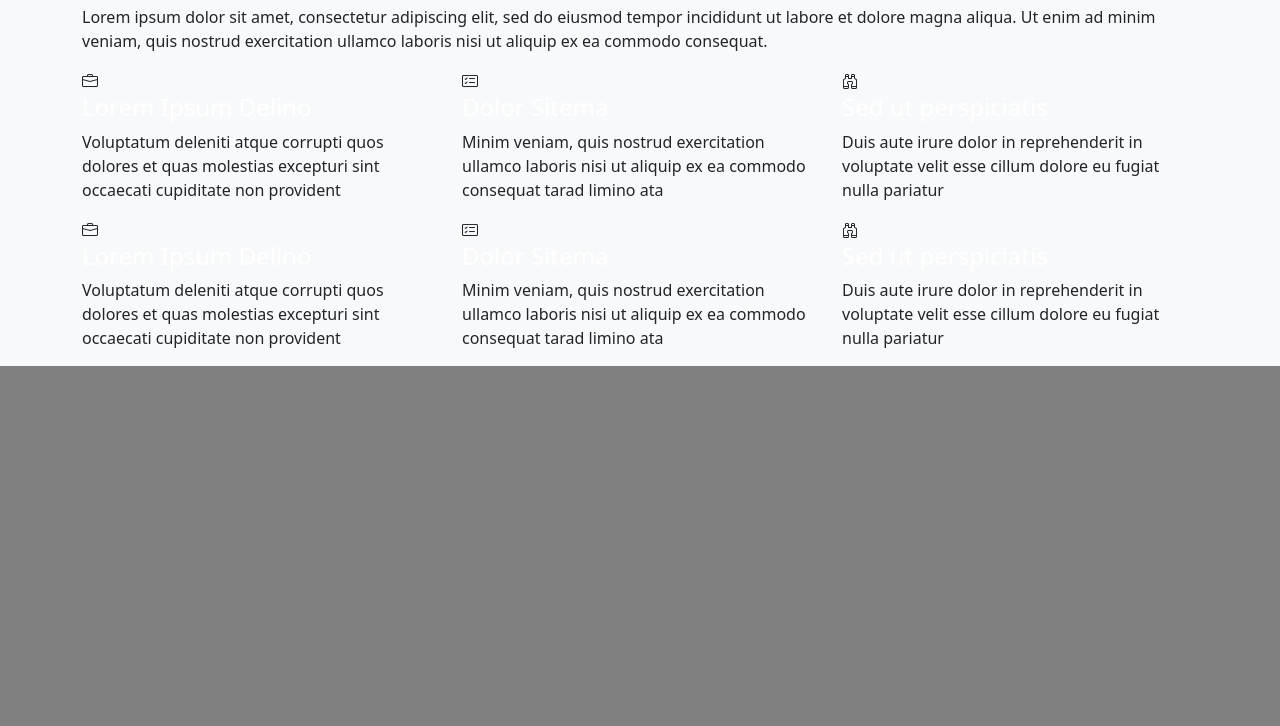
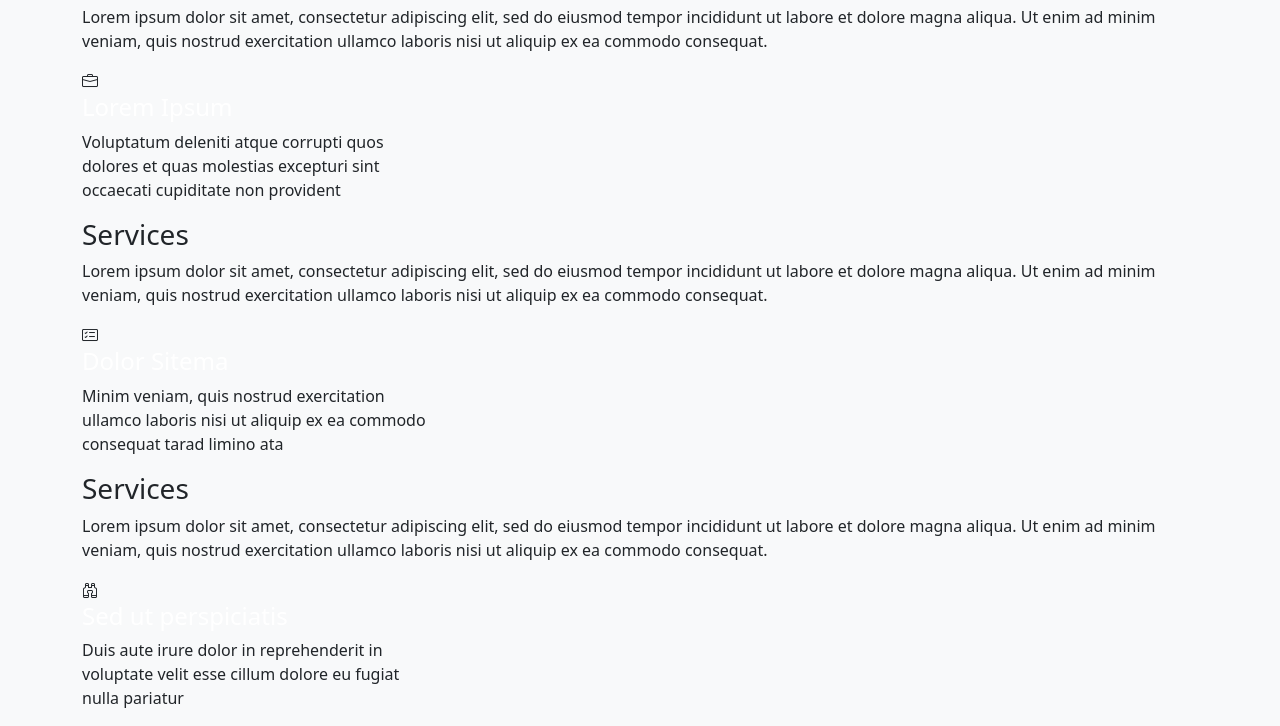
Before and after one commit to tomasbaublys/Bootstrap, a website: page src/index.html in a window 1280 px wide. Shown: the part 923-1649 px from the top of the page. Before the commit the page ends 1289 px from the top, so only its background shows below. Drawn offline with nearby package versions, Linux system fonts and the light colour scheme; files that its build step writes are made by us from their sources.

Commit message:
Splited section to several components.

```diff
--- a/src/index.html
+++ b/src/index.html
@@ -6,8 +6,25 @@
 
 @@include('partials/section-features.html')
 
+
 @@include('partials/section-about.html')
 
-@@include('partials/section-services.html')
+
+
+@@include('partials/section-services.html', {
+    icon: 'bi bi-briefcase',
+    title: 'Lorem Ipsum',
+    description: 'Voluptatum deleniti atque corrupti quos dolores et quas molestias excepturi sint occaecati cupiditate non provident',
+})
+@@include('partials/section-services.html', {
+    icon: 'bi bi-card-checklist',
+    title: 'Dolor Sitema',
+    description: 'Minim veniam, quis nostrud exercitation ullamco laboris nisi ut aliquip ex ea commodo consequat tarad limino ata',
+})
+@@include('partials/section-services.html', {
+    icon: 'bi bi-binoculars',
+    title: 'Sed ut perspiciatis',
+    description: 'Duis aute irure dolor in reprehenderit in voluptate velit esse cillum dolore eu fugiat nulla pariatur',
+})
 
 @@include('partials/footer.html')
--- a/src/partials/section-services.html
+++ b/src/partials/section-services.html
@@ -5,62 +5,17 @@
       <p class="section-text">Lorem ipsum dolor sit amet, consectetur adipiscing elit, sed do eiusmod tempor incididunt ut labore et dolore magna aliqua. Ut enim ad minim veniam, quis nostrud exercitation ullamco laboris nisi ut aliquip ex ea commodo consequat.</p>
     </div>
     <div class="row">
+
       <div class="col-lg-4 service-item">
-        <i class="bi bi-briefcase"></i>
+        <i class="@@icon"></i>
         <h4 class="service-title">
-          <a href="#">Lorem Ipsum Delino</a>
+          <a href="#">@@title</a>
         </h4>
         <p class="service-description">
-          Voluptatum deleniti atque corrupti quos dolores et quas molestias excepturi sint occaecati cupiditate non provident
+          @@description
         </p>
       </div>
-      <div class="col-lg-4 service-item midle">
-        <i class="bi bi-card-checklist"></i>
-        <h4 class="service-title">
-          <a href="#">Dolor Sitema</a>
-        </h4>
-        <p class="service-description">
-          Minim veniam, quis nostrud exercitation ullamco laboris nisi ut aliquip ex ea commodo consequat tarad limino ata
-        </p>
-      </div>
-      <div class="col-lg-4 service-item">
-        <i class="bi bi-binoculars"></i>
-        <h4 class="service-title">
-          <a href="#">Sed ut perspiciatis</a>
-        </h4>
-        <p class="service-description">
-          Duis aute irure dolor in reprehenderit in voluptate velit esse cillum dolore eu fugiat nulla pariatur
-        </p>
-      </div>
+
     </div>
-          <div class="row">
-        <div class="col-lg-4 service-item">
-          <i class="bi bi-briefcase"></i>
-          <h4 class="service-title">
-            <a href="#">Lorem Ipsum Delino</a>
-          </h4>
-          <p class="service-description">
-            Voluptatum deleniti atque corrupti quos dolores et quas molestias excepturi sint occaecati cupiditate non provident
-          </p>
-        </div>
-        <div class="col-lg-4 service-item midle">
-          <i class="bi bi-card-checklist"></i>
-          <h4 class="service-title">
-            <a href="#">Dolor Sitema</a>
-          </h4>
-          <p class="service-description">
-            Minim veniam, quis nostrud exercitation ullamco laboris nisi ut aliquip ex ea commodo consequat tarad limino ata
-          </p>
-        </div>
-        <div class="col-lg-4 service-item">
-          <i class="bi bi-binoculars"></i>
-          <h4 class="service-title">
-            <a href="#">Sed ut perspiciatis</a>
-          </h4>
-          <p class="service-description">
-            Duis aute irure dolor in reprehenderit in voluptate velit esse cillum dolore eu fugiat nulla pariatur
-          </p>
-        </div>
-      </div>
-  </div>
+</div>
 </section>
--- a/src/styles/hero.scss
+++ b/src/styles/hero.scss
@@ -23,7 +23,7 @@
                 left: 0;
                 width: 100%;
                 height: 100%;
-                background-color: rgba($color: #000000, $alpha: 0.5);
+                background-color: rgba($color: #000000, $alpha: 0.7);
             }
 
             .carousel-item-text {
--- a/src/styles/services.scss
+++ b/src/styles/services.scss
@@ -4,22 +4,19 @@
     .section-header {
         @extend %section-header;
     }
-
     .service-item {
-        padding: pxToRem(30px) pxToRem(20px);
+        @extend %section-item;
         i {
-            font-size: pxToRem(48px);
-            color: $main-green-color;
+            float: left;
+            padding-right: pxToRem(20px);
         }
-        h4 {
-            font-family: $title-font;
-            font-size: pxToRem(18px);
-            margin: pxToRem(15px) 0;
+        a {
+            font-weight: 700;
+            color: black;
         }
-        p   {
-            font-family: $regular-font;
-            color: $black-color;
-            font-size: pxToRem(14px);
+        p {
+            margin-left: 70px;
+            color: $grey-text;
         }
     }
 }
--- a/src/styles/variables.scss
+++ b/src/styles/variables.scss
@@ -79,3 +79,23 @@ $main-font-size: 16px;
         font-size: pxToRem(16px);
     }
 }
+
+%section-item {
+    padding: pxToRem(30px) pxToRem(20px);
+    i {
+        font-size: pxToRem(48px);
+        color: $main-green-color;
+    }
+    .service-title {
+        a {
+            font-family: $title-font;
+            font-size: pxToRem(18px);
+            margin: pxToRem(15px) 0;
+        }
+    }
+    p   {
+        font-family: $regular-font;
+        color: $white-color;
+        font-size: pxToRem(14px);
+    }
+}
```
Also changed, not shown: src/partials/section.html (added, +11 -0 lines), src/styles/about.scss (+17 -0 lines), src/styles/features.scss (+3 -15 lines), dist/img/about-bg.jpg (added), dist/index.css, dist/index.html, src/img/about-bg.jpg (added).
